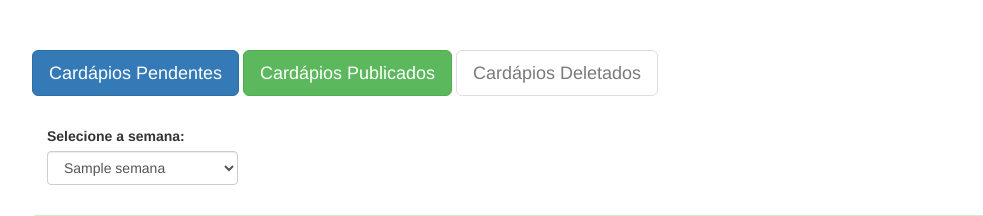
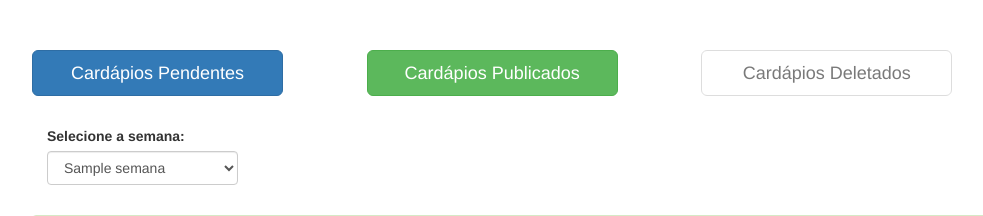
Before and after one commit to prefeiturasp/SME-PratoAberto-Editor, a Flask app: template templates/pendencias_deletadas.html in a window 1280 px wide. Shown: the part 82-298 px from the top of the page, without its empty margins (106-1089 px from the left). Run offline with Flask 2, Linux system fonts and the light colour scheme; the visitor is signed in with stand-in values (Sample User, id 1); tables that the repository leaves empty hold one stand-in row (values such as "Sample post"); the template is opened without the code that fills it: most values are stand-ins (such as "Sample title", 1, 10 or a date in 2020); some libraries are stand-ins or nearby versions.

Commit message:
ajustes templates botoes estilo

```diff
--- a/templates/pendencias_deletadas.html
+++ b/templates/pendencias_deletadas.html
@@ -144,10 +144,10 @@
 
     <!-- Informações do agrupamento -->
     <div class="row">
-        <div style="text-align: left">
-            <a href="/pendencias_publicacoes" class="btn btn-lg btn-primary">Cardápios Pendentes</a>
-            <a href="/pendencias_publicadas" class="btn btn-lg btn-success">Cardápios Publicados</a>
-            <a class="btn btn-lg btn-default disabled">Cardápios Deletados</a>
+        <div class="col-12">
+            <a href="/pendencias_publicacoes" class="col-md-3 btn btn-lg btn-primary">Cardápios Pendentes</a>
+            <a href="/pendencias_publicadas" class="col-md-offset-1 col-md-3 btn btn-lg btn-success">Cardápios Publicados</a>
+            <a class="col-md-offset-1 col-md-3 btn btn-lg btn-default disabled">Cardápios Deletados</a>
         </div>
     </div>
     <div class="row">
```
Also changed, not shown: templates/pendencias_publicacao.html (+4 -4 lines).
